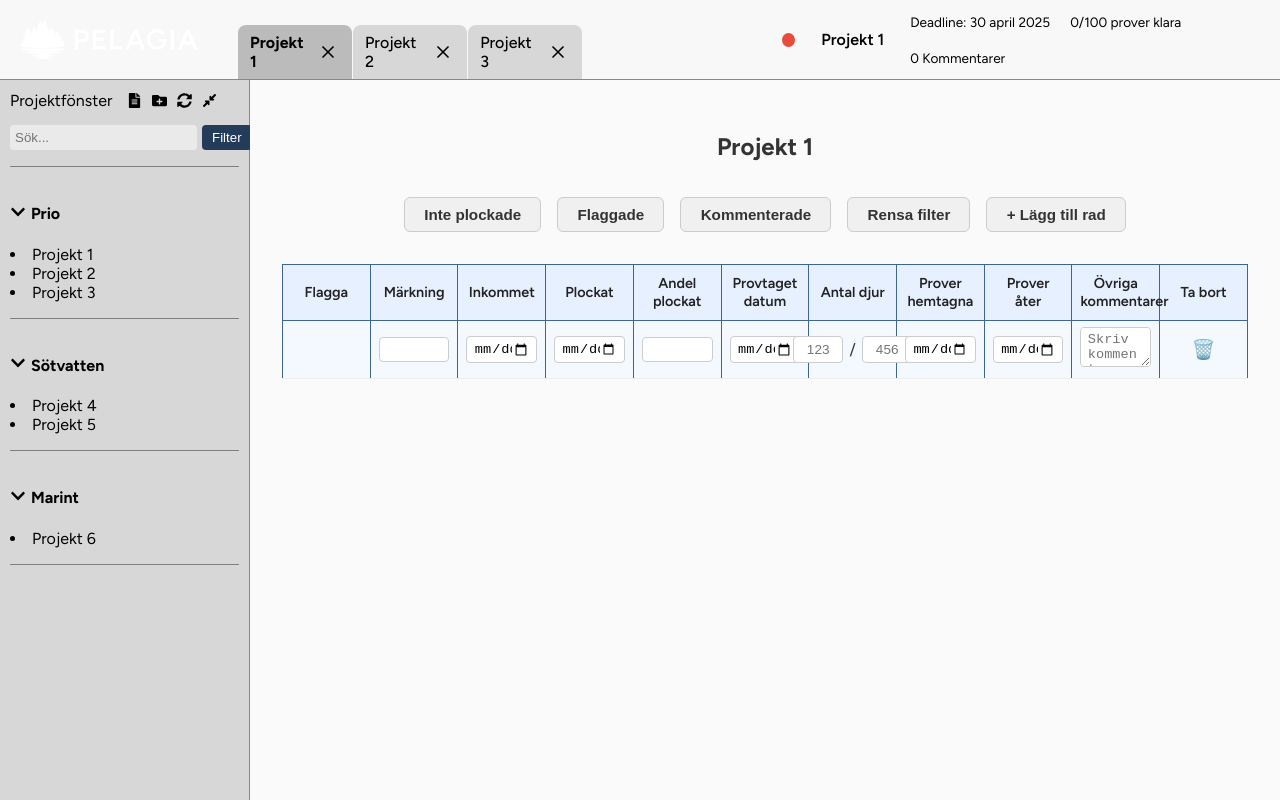
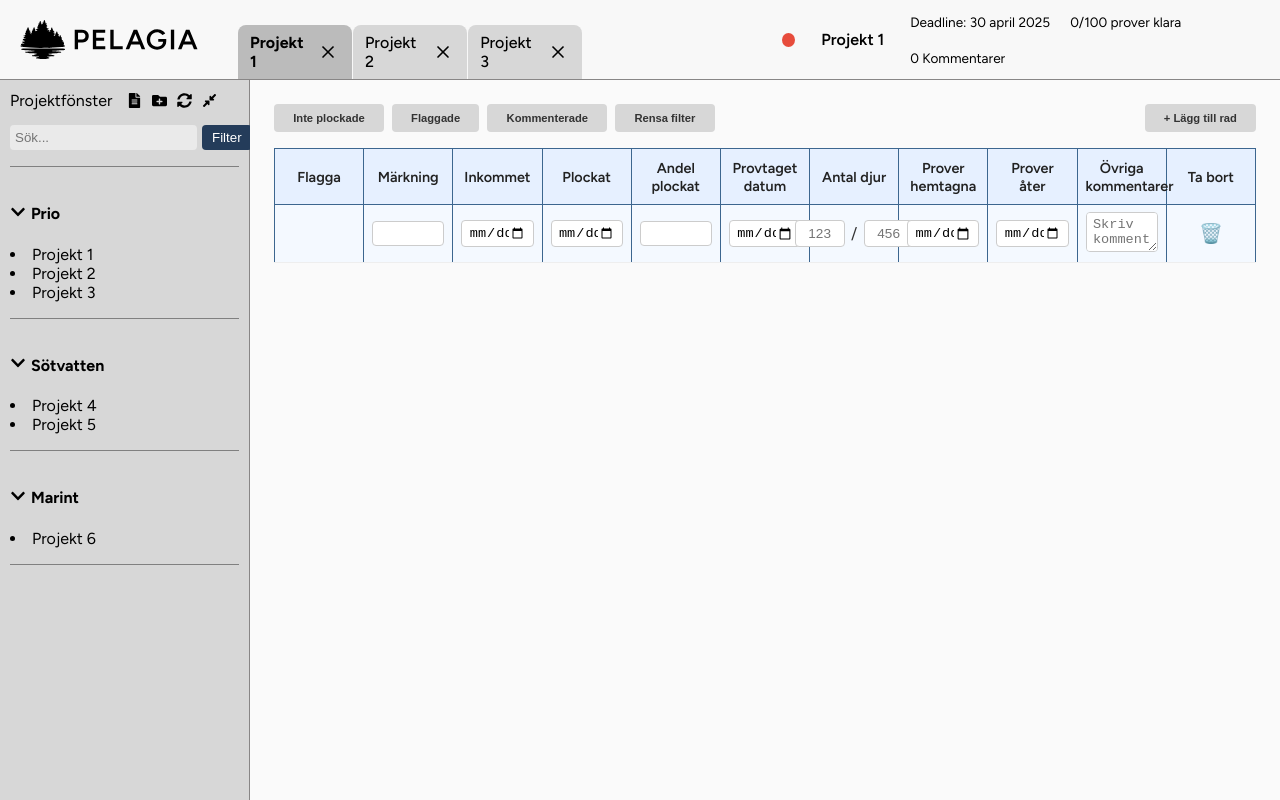
Before and after one commit to EliasKristmansson/dbtreact, a React (Vite) app in the folder reactproject1/: page / in a window 1280 px wide. Built offline with nearby package versions, Linux system fonts and the light colour scheme.

Commit message:
fixed workspace buttons layout and removed project title in workspace

```diff
--- a/reactproject1/src/App.css
+++ b/reactproject1/src/App.css
@@ -40,7 +40,6 @@ body {
 .search {
     flex: 1;
     padding: 5px;
-
     background-color: #eaeaea;
     border: none;
     border-radius: 4px;
@@ -52,15 +51,15 @@ body {
     margin-bottom: 15px;
     display: inline-flex;
     height: 20px;
-  gap:15px;
+    gap: 15px;
     align-items: center;
-  color:black;
+    color: black;
 }
 
 
 .sidebar-icons {
     display: flex;
-  height:15px;
+    height: 15px;
     gap: 10px;
     margin-bottom: 0px;
     font-size: 15px;
@@ -159,12 +158,13 @@ body {
     width: 250px;
     padding: 10px;
 }
+
 .divider-line {
     border-top: 0.3px solid grey; /* vit med låg opacitet */
     width: 100%;
     margin: 1rem 0;
+}
 
-}
 .sidebar-header {
     display: flex;
     gap: 5px;
@@ -272,11 +272,12 @@ body {
     cursor: pointer;
 }
 
-.collapse-button{
-  color:black;
+.collapse-button {
+    color: black;
 }
+
 .collapse-container {
-  display:flex;
+    display: flex;
     align-items: center;
 }
 
@@ -289,12 +290,14 @@ body {
     padding: 0 20px;
     display: flex;
     align-items: center;
+    filter: invert(0%) sepia(95%) saturate(21%) hue-rotate(2deg) brightness(92%) contrast(108%);
 }
 
 .topbar-logo {
     height: 40px; /* Adjust based on your logo's aspect ratio */
     width: auto;
     object-fit: contain;
+    filter: invert(100%);
 }
 
 /* Adjust the topbar-content padding to accommodate the logo */
--- a/reactproject1/src/components/Workspace.css
+++ b/reactproject1/src/components/Workspace.css
@@ -1,16 +1,15 @@
 /* ====== Workspace.css (senaste och uppdaterade versionen) ====== */
 
 .workspace {
-	padding: 2rem;
+	padding: 1.5rem;
 	background-color: #fafafa;
 	color: #333;
   }
 
   .workspace-header {
 	display: flex;
-	flex-direction: column;
-	gap: 1rem;
 	margin-bottom: 1rem;
+	width: 100%;
   }
 
   .add-btn {
@@ -19,6 +18,7 @@
 	background-color: #333;
 	color: white;
 	border: none;
+	margin-left: auto;
 	border-radius: 6px;
 	cursor: pointer;
 	transition: background-color 0.2s;
@@ -112,18 +112,19 @@
 
 .filter-buttons {
 	display: flex;
-	gap: 0.75rem;
 	flex-wrap: wrap;
-	margin-bottom: 1rem;
+	display: flex;
+	gap: 0.5rem;
+	width:100%;
 }
 
 	.filter-buttons button {
 		padding: 0.5rem 1.2rem;
-	background-color: #f0f0f0;
-	border: 1px solid #ccc;
-	border-radius: 6px;
+		background-color: rgb(215, 215, 215);
+		border: none;
+		border-radius: 4px;
 		cursor: pointer;
-	font-size: 0.95rem;
+		font-size: 0.7rem;
 		font-weight: 600;
 		color: #333;
 		transition: background-color 0.3s, color 0.3s, border-color 0.3s;
--- a/reactproject1/src/components/Workspace.jsx
+++ b/reactproject1/src/components/Workspace.jsx
@@ -90,9 +90,7 @@ export default function Workspace() {
 	return (
 		<div className="workspace">
 			<div className="workspace-header">
-        <h2>Projekt 1</h2>
-
-        <div className="filter-buttons" style={{ marginBottom: "1rem", display: "flex", gap: "1rem" }}>
+				<div className="filter-buttons">
 					<button onClick={() => setFilter("intePlockade")}>Inte plockade</button>
 					<button onClick={() => setFilter("flaggade")}>Flaggade</button>
 					<button onClick={() => setFilter("kommenterade")}>Kommenterade</button>
```
Lines whose indentation alone changed are shown as unchanged.
